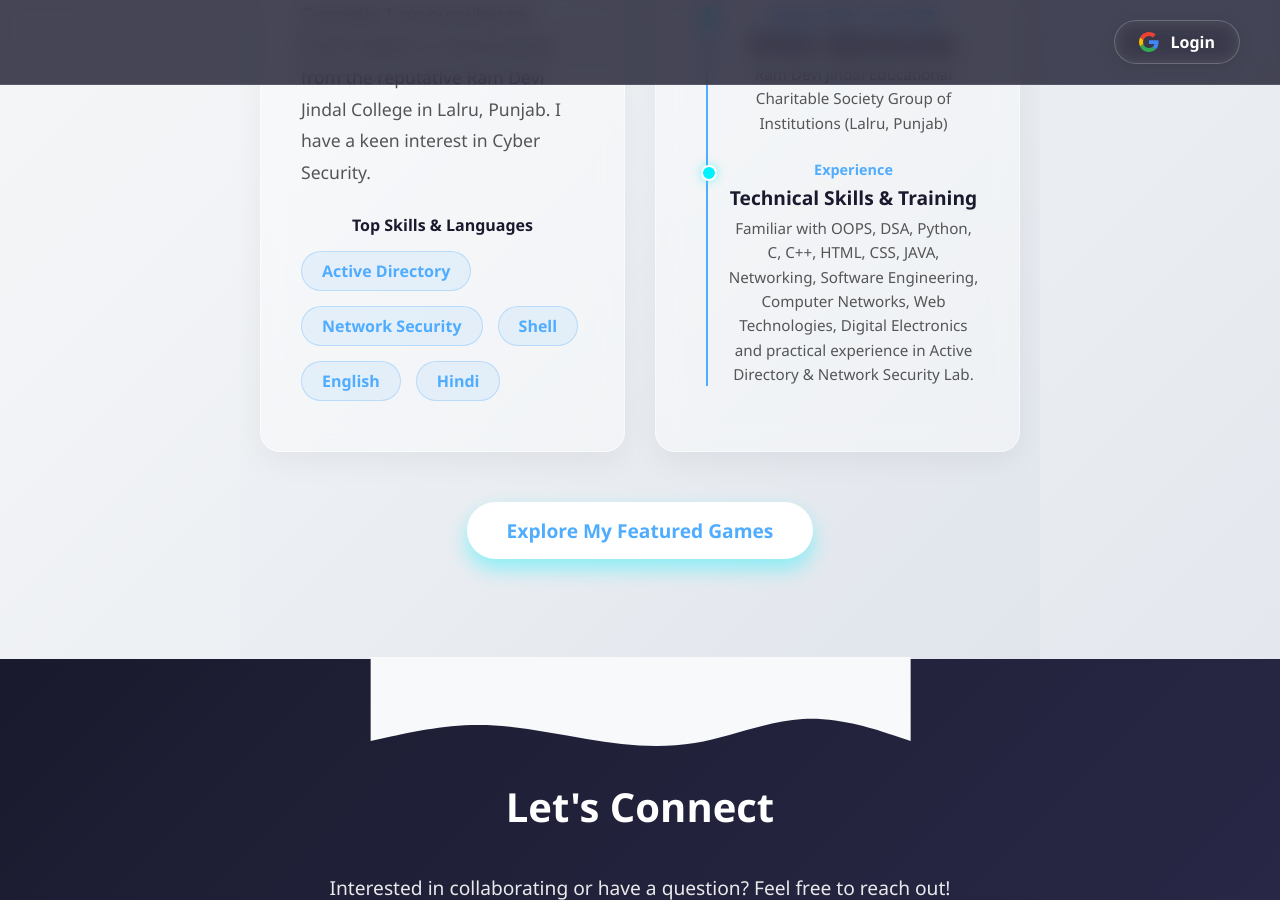
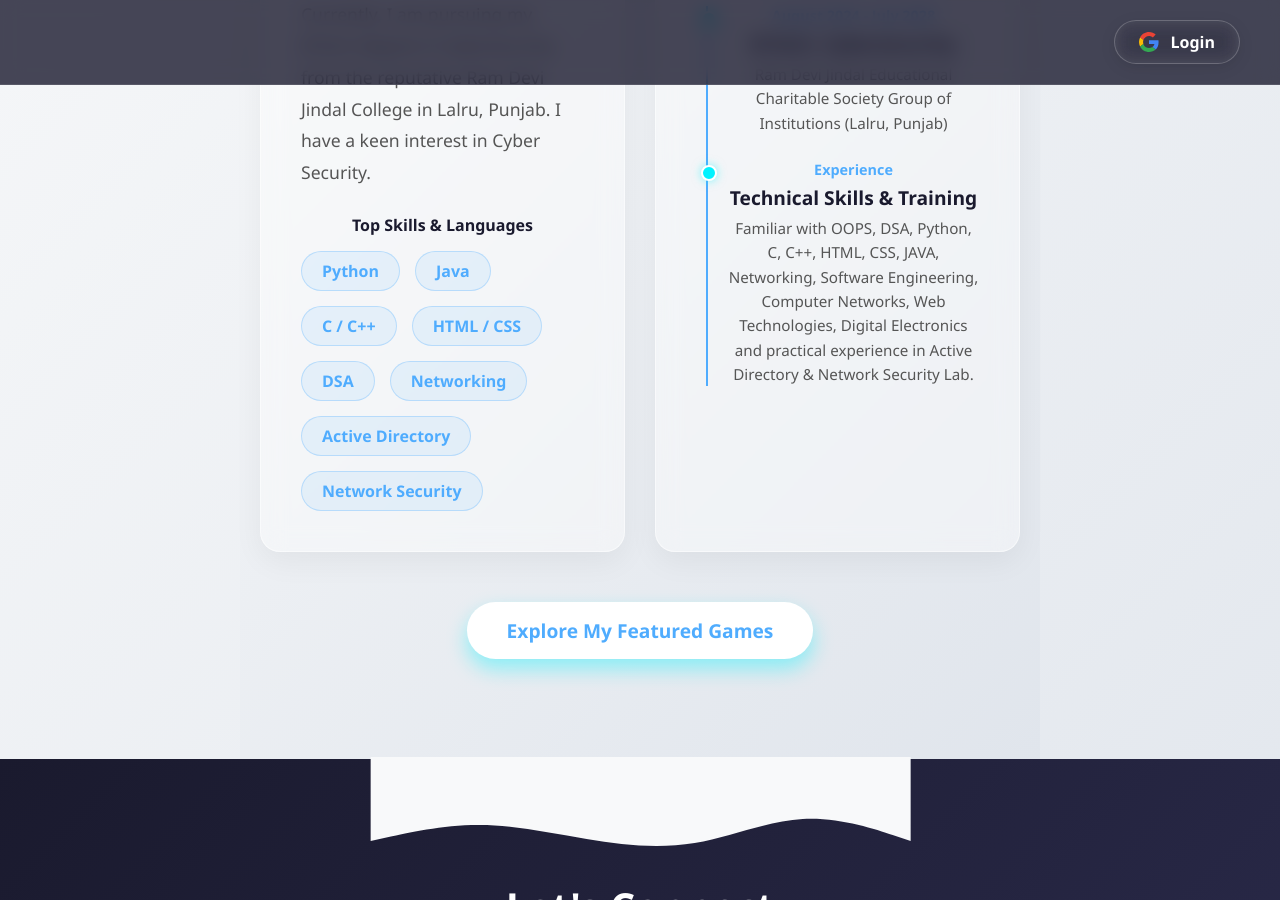
Before and after one commit to AYUSH-71643/PortfolioWeb, a Jekyll site: the page built from index.html, in a window 1280 px wide and 900 px high, scrolled down 393 px. Built offline with Jekyll 4.4.1, drawn with Linux system fonts in a browser that asks for light colours; comment, search, counter and statistics services are not loaded.

Commit message:
Update technical skill tags on the profile page

```diff
--- a/index.html
+++ b/index.html
@@ -15,11 +15,14 @@ layout: default
                     </p>
                     <h4 style="margin-bottom: 15px; color: var(--dark);">Top Skills & Languages</h4>
                     <div class="skills" style="justify-content: flex-start;">
+                        <span class="skill-tag">Python</span>
+                        <span class="skill-tag">Java</span>
+                        <span class="skill-tag">C / C++</span>
+                        <span class="skill-tag">HTML / CSS</span>
+                        <span class="skill-tag">DSA</span>
+                        <span class="skill-tag">Networking</span>
                         <span class="skill-tag">Active Directory</span>
                         <span class="skill-tag">Network Security</span>
-                        <span class="skill-tag">Shell</span>
-                        <span class="skill-tag">English</span>
-                        <span class="skill-tag">Hindi</span>
                     </div>
                 </div>
             </div>
```
